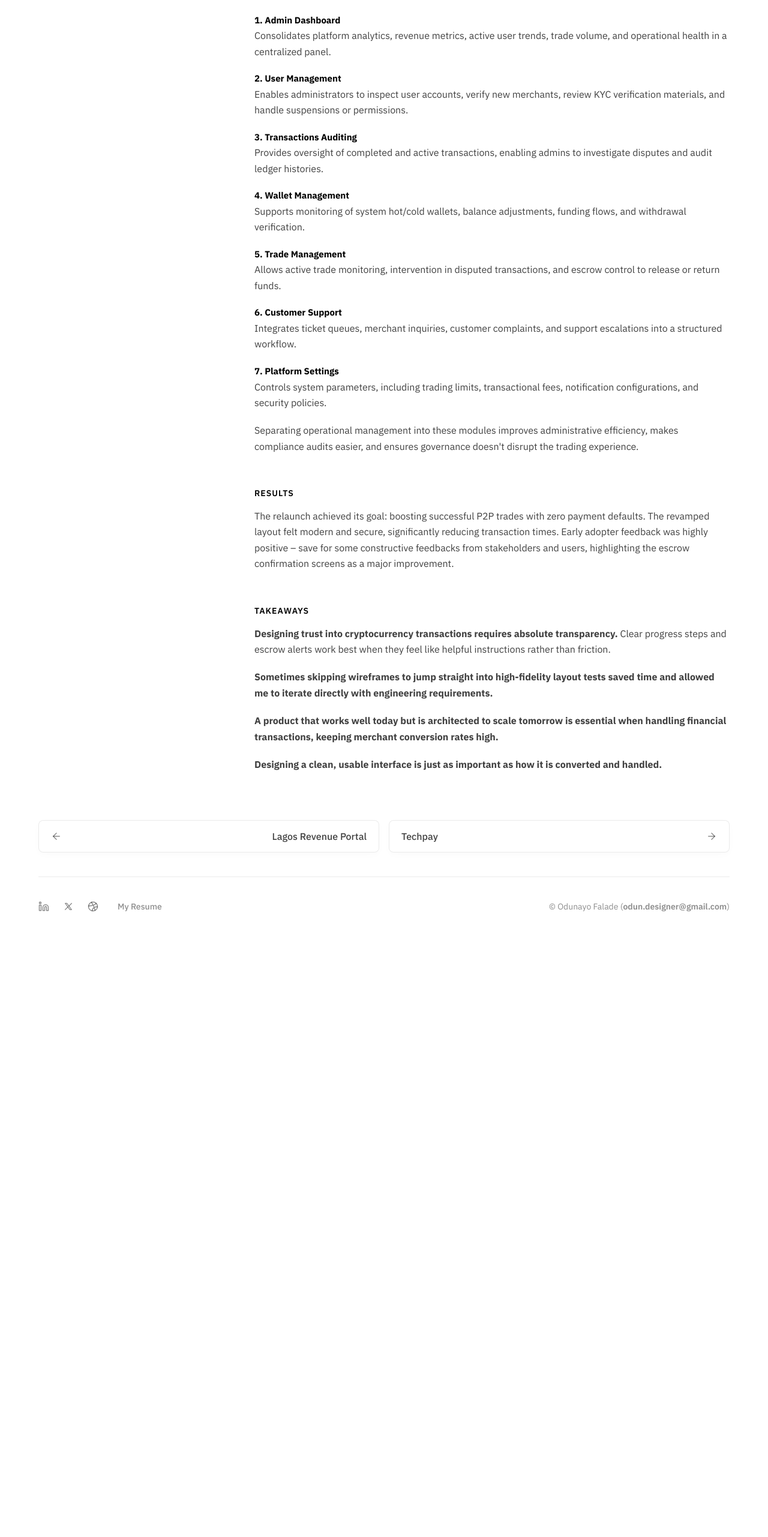
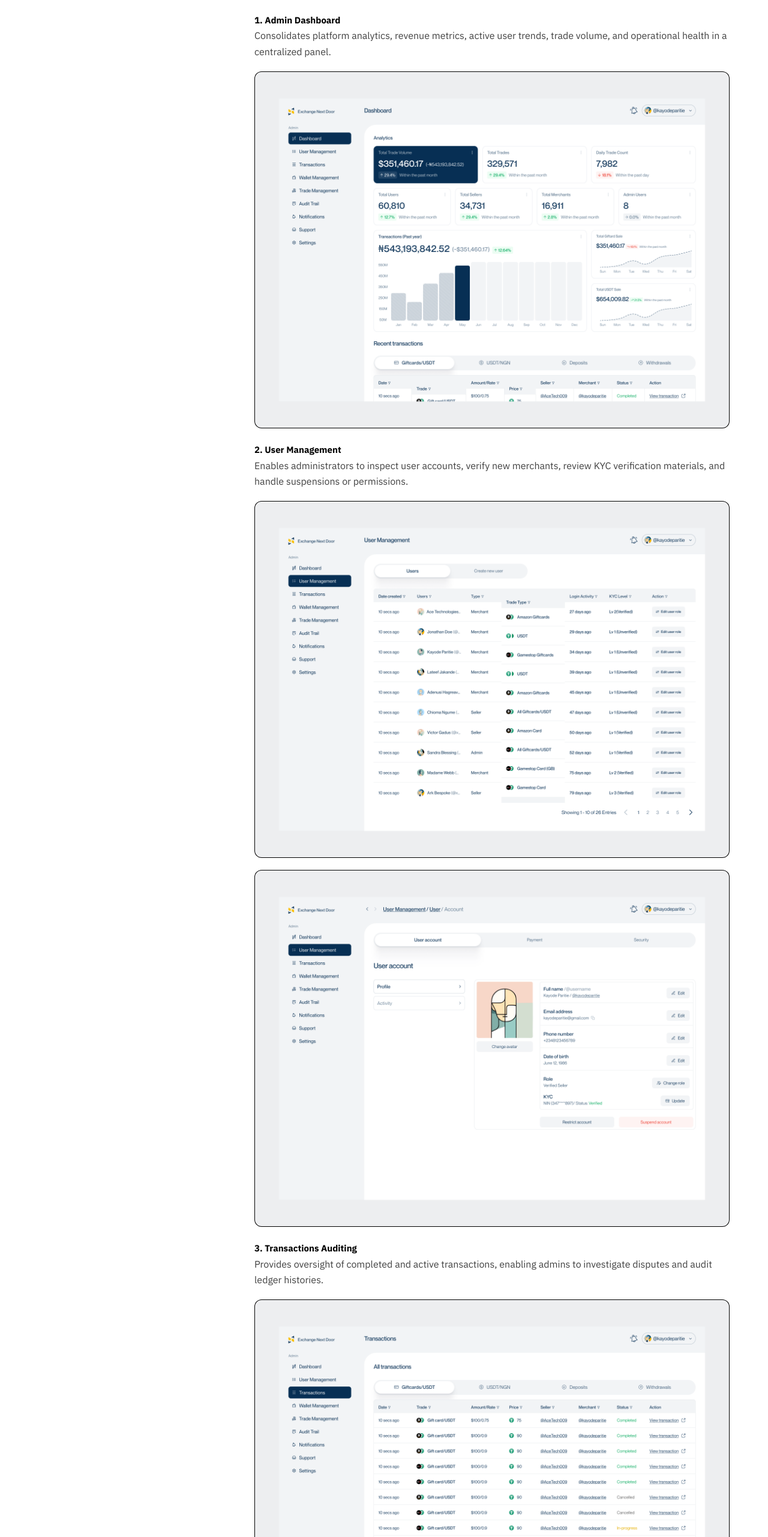
Before and after one commit to AniFUD/portfolio-project, a React (Vite) app: page /selected-work/xnd in a window 1280 px wide. Shown: the part 6264-8826 px from the top of the page at 60% size. Before the commit the page ends 7824 px from the top, so only its background shows below. Built offline with nearby package versions, Linux system fonts and the light colour scheme.

Commit message:
auto-sync: modifications on 2026-07-16 07:33:16

```diff
--- a/src/pages/case-studies/Xnd.jsx
+++ b/src/pages/case-studies/Xnd.jsx
@@ -277,26 +277,57 @@ export default function Xnd() {
               <p>
                 Consolidates platform analytics, revenue metrics, active user trends, trade volume, and operational health in a centralized panel.
               </p>
+              <div className="case-study-gallery" style={{ marginTop: '16px', marginBottom: '24px' }}>
+                <div style={{ borderRadius: '12px', overflow: 'hidden', border: '1px solid var(--border-color)', background: '#000', width: '100%' }}>
+                  <img src="/Admin_Portal/1.png" alt="Admin Dashboard" className="case-study-gallery-img" loading="lazy" style={{ display: 'block', width: '100%', height: 'auto' }} />
+                </div>
+              </div>
 
               <h4 style={{ marginTop: '20px', fontSize: '15px', color: 'var(--text-primary)' }}>2. User Management</h4>
               <p>
                 Enables administrators to inspect user accounts, verify new merchants, review KYC verification materials, and handle suspensions or permissions.
               </p>
+              <div className="case-study-gallery" style={{ marginTop: '16px', marginBottom: '24px', display: 'flex', flexDirection: 'column', gap: '20px' }}>
+                <div style={{ borderRadius: '12px', overflow: 'hidden', border: '1px solid var(--border-color)', background: '#000', width: '100%' }}>
+                  <img src="/Admin_Portal/2.png" alt="User Management Directory" className="case-study-gallery-img" loading="lazy" style={{ display: 'block', width: '100%', height: 'auto' }} />
+                </div>
+                <div style={{ borderRadius: '12px', overflow: 'hidden', border: '1px solid var(--border-color)', background: '#000', width: '100%' }}>
+                  <img src="/Admin_Portal/3.png" alt="User Management Details & Verification" className="case-study-gallery-img" loading="lazy" style={{ display: 'block', width: '100%', height: 'auto' }} />
+                </div>
+              </div>
 
               <h4 style={{ marginTop: '20px', fontSize: '15px', color: 'var(--text-primary)' }}>3. Transactions Auditing</h4>
               <p>
                 Provides oversight of completed and active transactions, enabling admins to investigate disputes and audit ledger histories.
               </p>
+              <div className="case-study-gallery" style={{ marginTop: '16px', marginBottom: '24px', display: 'flex', flexDirection: 'column', gap: '20px' }}>
+                <div style={{ borderRadius: '12px', overflow: 'hidden', border: '1px solid var(--border-color)', background: '#000', width: '100%' }}>
+                  <img src="/Admin_Portal/4.png" alt="Transactions Ledger View" className="case-study-gallery-img" loading="lazy" style={{ display: 'block', width: '100%', height: 'auto' }} />
+                </div>
+                <div style={{ borderRadius: '12px', overflow: 'hidden', border: '1px solid var(--border-color)', background: '#000', width: '100%' }}>
+                  <img src="/Admin_Portal/5.png" alt="Transaction Details Audit" className="case-study-gallery-img" loading="lazy" style={{ display: 'block', width: '100%', height: 'auto' }} />
+                </div>
+              </div>
 
               <h4 style={{ marginTop: '20px', fontSize: '15px', color: 'var(--text-primary)' }}>4. Wallet Management</h4>
               <p>
                 Supports monitoring of system hot/cold wallets, balance adjustments, funding flows, and withdrawal verification.
               </p>
+              <div className="case-study-gallery" style={{ marginTop: '16px', marginBottom: '24px' }}>
+                <div style={{ borderRadius: '12px', overflow: 'hidden', border: '1px solid var(--border-color)', background: '#000', width: '100%' }}>
+                  <img src="/Admin_Portal/8.png" alt="Wallet Management Overview" className="case-study-gallery-img" loading="lazy" style={{ display: 'block', width: '100%', height: 'auto' }} />
+                </div>
+              </div>
 
               <h4 style={{ marginTop: '20px', fontSize: '15px', color: 'var(--text-primary)' }}>5. Trade Management</h4>
               <p>
                 Allows active trade monitoring, intervention in disputed transactions, and escrow control to release or return funds.
               </p>
+              <div className="case-study-gallery" style={{ marginTop: '16px', marginBottom: '24px' }}>
+                <div style={{ borderRadius: '12px', overflow: 'hidden', border: '1px solid var(--border-color)', background: '#000', width: '100%' }}>
+                  <img src="/Admin_Portal/6.png" alt="Trade Management & Escrow Oversight" className="case-study-gallery-img" loading="lazy" style={{ display: 'block', width: '100%', height: 'auto' }} />
+                </div>
+              </div>
 
               <h4 style={{ marginTop: '20px', fontSize: '15px', color: 'var(--text-primary)' }}>6. Customer Support</h4>
               <p>
@@ -307,6 +338,11 @@ export default function Xnd() {
               <p>
                 Controls system parameters, including trading limits, transactional fees, notification configurations, and security policies.
               </p>
+              <div className="case-study-gallery" style={{ marginTop: '16px', marginBottom: '24px' }}>
+                <div style={{ borderRadius: '12px', overflow: 'hidden', border: '1px solid var(--border-color)', background: '#000', width: '100%' }}>
+                  <img src="/Admin_Portal/7.png" alt="Platform Settings & Policies" className="case-study-gallery-img" loading="lazy" style={{ display: 'block', width: '100%', height: 'auto' }} />
+                </div>
+              </div>
 
               <p style={{ marginTop: '16px' }}>
                 Separating operational management into these modules improves administrative efficiency, makes compliance audits easier, and ensures governance doesn't disrupt the trading experience.
```
